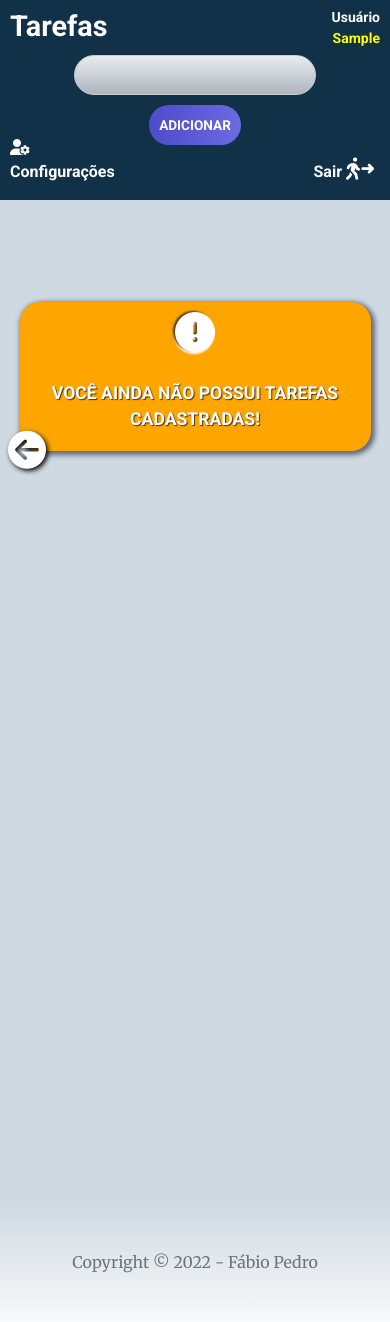
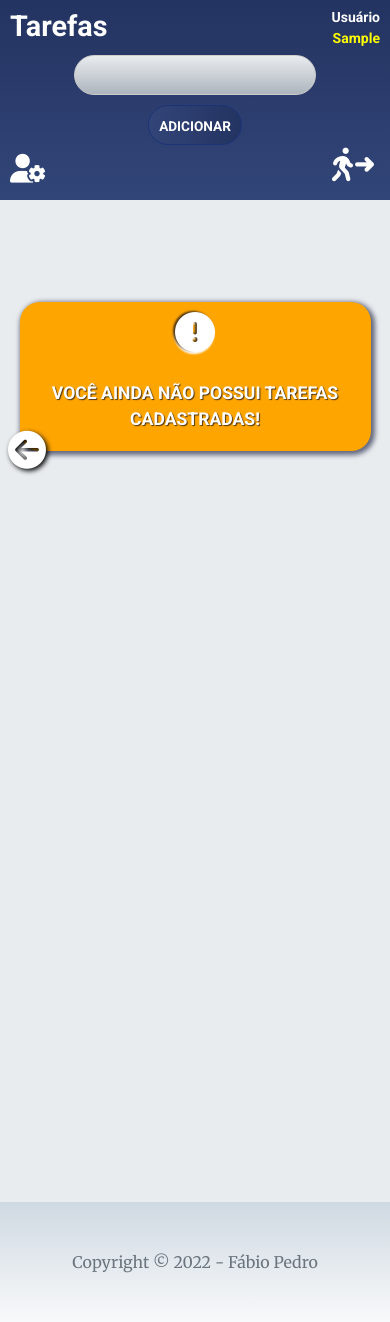
Before and after one commit to fspjonny/Lista-de-tarefas, a Django app: page /todo/ in a window 390 px wide. Run offline with Django 4.2, Linux system fonts and the light colour scheme; the visitor is signed in with stand-in values (Sample User, id 1); data that the repository does not hold is empty; some libraries are stand-ins or nearby versions.

Commit message:
Modify main css style and todo template colors.

```diff
--- a/estaticos/css/main-style.css
+++ b/estaticos/css/main-style.css
@@ -40,6 +40,12 @@
     --color-gray-medium-0:#919191;
     --color-gray-medium-1:#61677C;
     --color-blue:#0d6efd;
+    --color-blue-0:#233462;
+    --color-blue-1:#273867;
+    --color-blue-2:#2b3c6d;
+    --color-blue-3:#2e4172;
+    --color-blue-4:#324578;
+    --color-blue-5:#1c3477;
     --color-opacity-blue:rgba(27, 152, 224, 0.8);
     --color-opacity-blue-0:rgba(39, 63, 110, 0.8);
     --color-shadow:#BABECC;
@@ -47,9 +53,6 @@
     --color-black:#000;
     --color-brown:#513612;
     --color-yellow: #ffff00;
-    --color-violet-0: #6b6ae2;
-    --color-indigo-1: #4d4cca;
-    --color-indigo-2: #113148;
 
     /* Font Reference User */
     --font-Courier: 'Courier', sans-serif;
@@ -141,12 +144,13 @@ ul {
     height: 40px;
     cursor: pointer;
     padding: 10px;
-    background: linear-gradient(to right, var(--color-indigo-1), var(--color-violet-0));
+    background: linear-gradient(to right, var(--color-blue-4), var(--color-blue-2), var(--color-blue-0));
     font-size: 0.85rem;
     font-weight: 400;
     font-family: var(--font-roboto);
     color: var(--color-white);
     text-transform: uppercase;
+    border: 1px solid var(--color-blue-5);
     -webkit-border-top-right-radius: 20px;
     -webkit-border-bottom-right-radius: 20px;
     -moz-border-radius-topright: 20px;
@@ -736,29 +740,6 @@ header.masthead h1, header.masthead .h1 {
     font-family: var(--font-roboto);
 }
 
-.user-settings{
-    position: absolute;
-    display: flex;
-    flex-direction: column;
-    bottom: 0;
-    left: 10px;
-    text-align: center;
-    font-family: var(--font-roboto);
-    color: var(--color-white);
-}
-.user-settings i{
-    text-align: left;
-    text-decoration: none;
-    color: var(--color-white);
-    font-size: 1rem;
-}
-.user-settings a{
-    text-align: left;
-    text-decoration: none;
-    color: var(--color-white);
-    font-size: 1rem;
-}
-
 .logged-user{
   text-align: right;
   font-family: var(--font-roboto);
@@ -775,6 +756,42 @@ header.masthead h1, header.masthead .h1 {
   color:var(--color-yellow);
 }
 
+
+.user-settings{
+  position: absolute;
+  display: flex;
+  flex-direction: column;
+  bottom: 0;
+  left: 10px;
+  text-align: center;
+  font-family: var(--font-roboto);
+  color: var(--color-white);
+}
+.user-settings a{
+  text-align: left;
+  text-decoration: none;
+  color: var(--color-white);
+  font-size: 1rem;
+}
+.user-settings i{
+  text-align: left;
+  text-decoration: none;
+  color: var(--color-white);
+  font-size: 1.2rem;
+}
+.user-settings p{
+  font-size: 1rem;
+}
+@media (max-width:600px){
+  .user-settings i{
+    font-size:1.8rem;
+    margin-bottom: 1rem;
+  }
+  .user-settings p{
+    display: none;
+  }
+}
+
 .logout-user{
     position: absolute;
     bottom: 15px;
@@ -786,12 +803,23 @@ header.masthead h1, header.masthead .h1 {
 .logout-user button{
     text-decoration: none;
     color: var(--color-white);
-    font-size: 1rem;
+    font-size: 1.1rem;
+}
+.logout-user span{
+  padding-right: 5px;
 }
 .logout-user i{
     text-decoration: none;
     color: var(--color-white);
     font-size: 1.4rem;
+}
+@media (max-width:600px){
+  .logout-user i{
+    font-size:2.1rem;
+  }
+  .logout-user span{
+    display: none;
+  }
 }
 
 .to-top{
@@ -832,7 +860,7 @@ header.masthead h1, header.masthead .h1 {
     align-content: center;
     align-items: center;
     height:200px;
-    background-color: var(--color-indigo-2);
+    background: linear-gradient(to bottom, var(--color-blue-0), var(--color-blue-1), var(--color-blue-2), var(--color-blue-3), var(--color-blue-4));
     color: var(--color-white);
     padding: 20px;
 }
@@ -895,7 +923,7 @@ header.masthead h1, header.masthead .h1 {
 
 .list-todo{
     width: 100%;
-    background-color: var(--bg-gray-3);
+    background-color: var(--bg-gray-5);
       padding-top: 2px;
 }
 .list-grid{
--- a/todo/templates/todo/todo_list.html
+++ b/todo/templates/todo/todo_list.html
@@ -28,7 +28,7 @@
         <form action="{% url 'authentication:logout'%}" method="post">
         {% csrf_token %}
         <input type="hidden" name="username" value="{{request.user.username}}">
-        <button type="submit" class="logout-plaintext-buttom">Sair <i class="fa-solid fa-person-walking-arrow-right"></i></button>
+        <button type="submit" class="logout-plaintext-buttom"><span>Sair</span><i class="fa-solid fa-person-walking-arrow-right"></i></button>
         </form>
     </div>
 
```
Also changed, not shown: other parts of estaticos/css/main-style.css (+1 -1 lines). Lines whose indentation alone changed are shown as unchanged.
